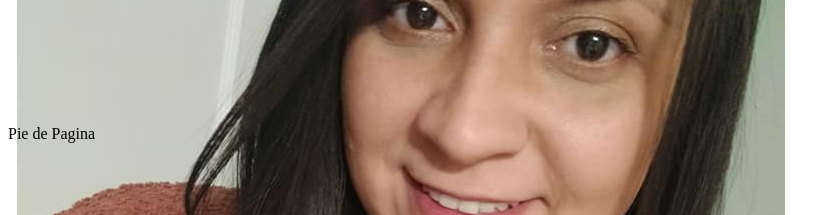
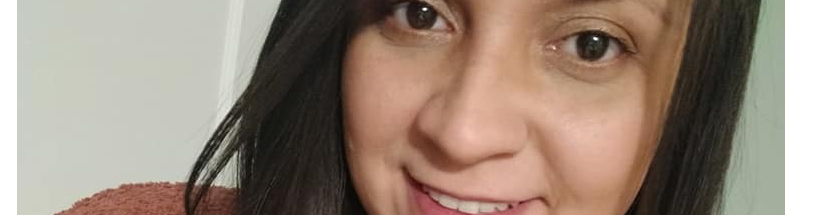
Before and after one commit to Angely15/web2021.1, a plain HTML site: page index.html in a window 1280 px wide. Shown: the part 980-1195 px from the top of the page, without its empty margins (0-840 px from the left). Drawn offline with Linux system fonts and the light colour scheme.

Commit message:
arrreglopie

```diff
--- a/index.html
+++ b/index.html
@@ -109,7 +109,7 @@
             </div>
         </div>
         <div id="footer">
-            Pie de Pagina
+
         </div>
     </div>
     <table width="1200px">
```
